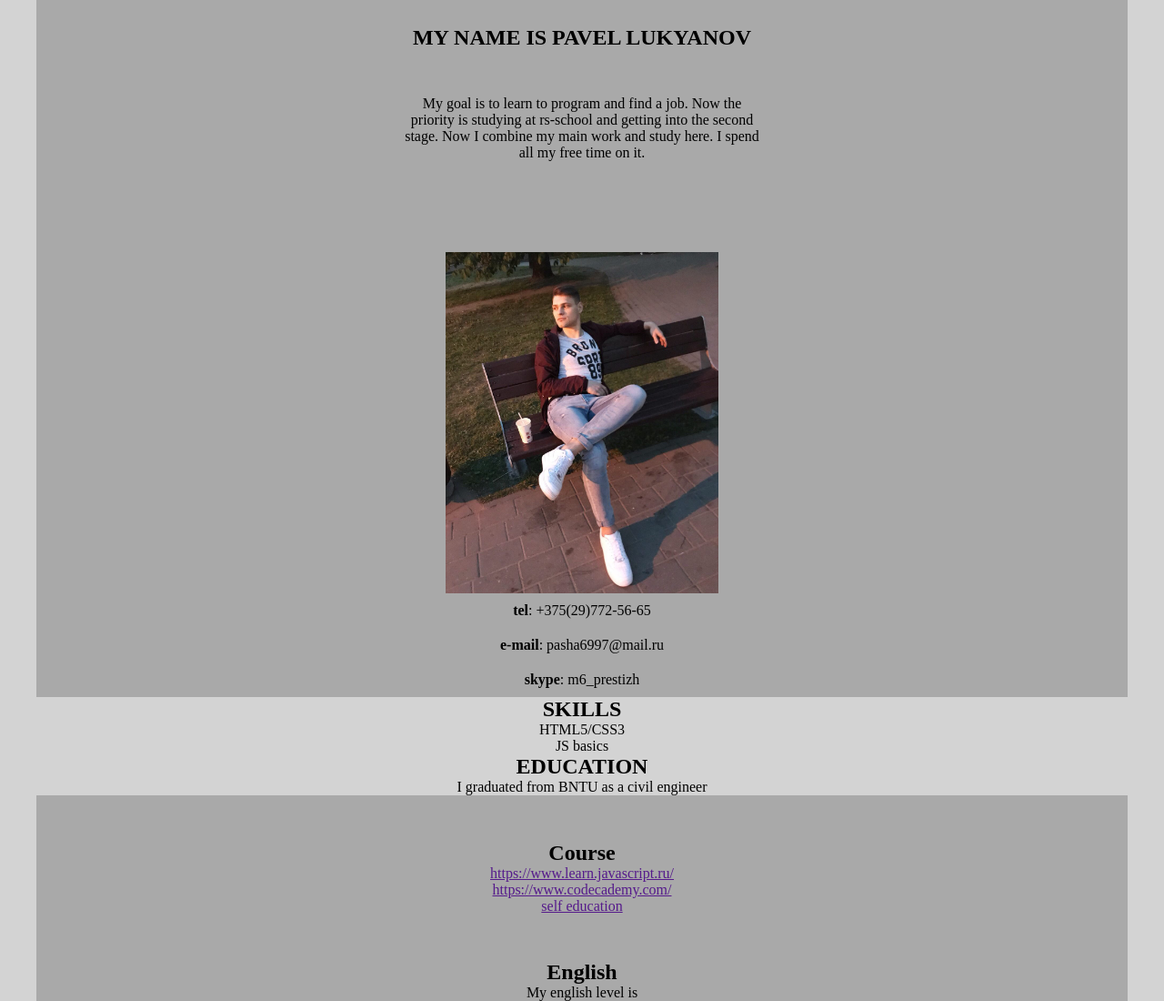
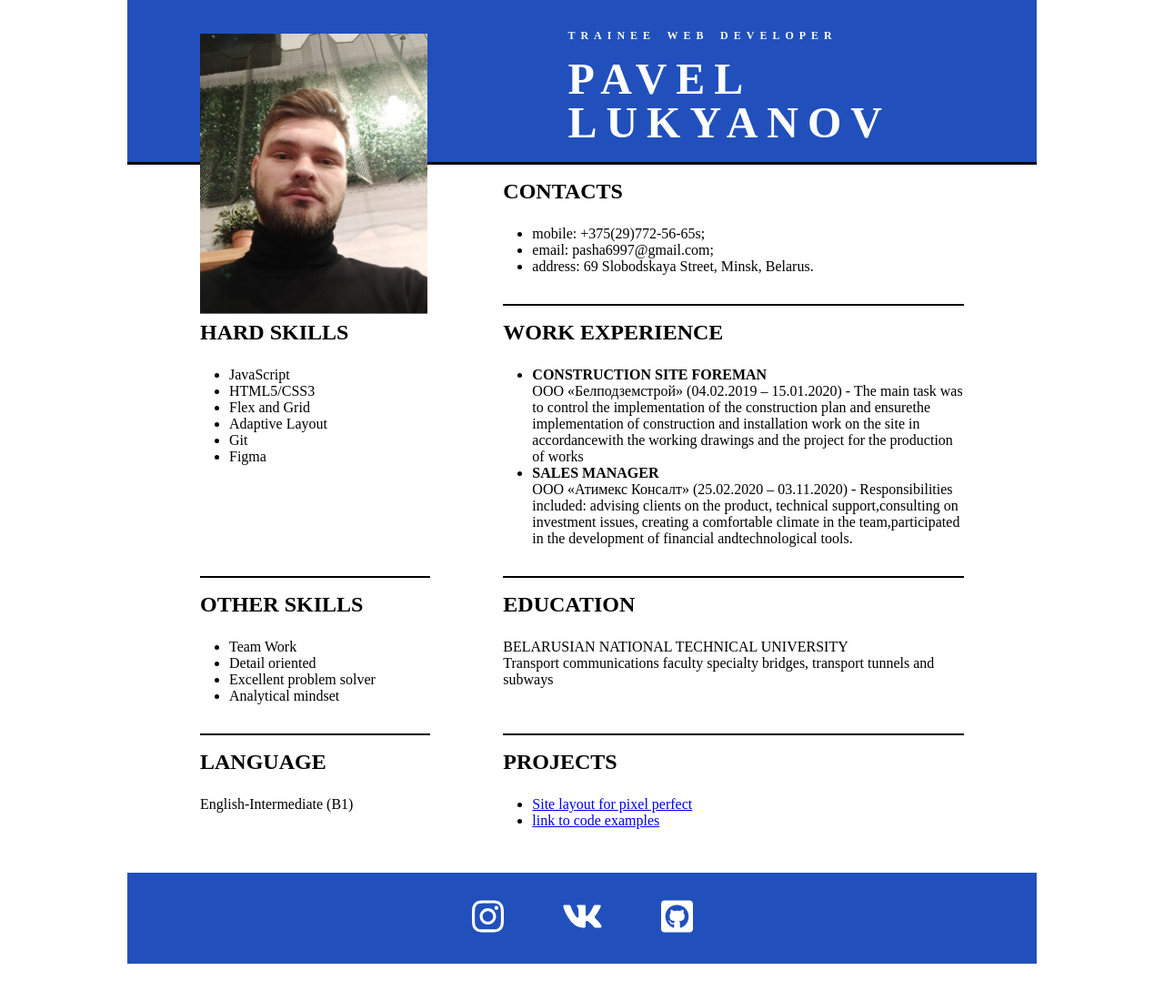
Before and after one commit to LukyanovPavel/rsschool-cv, a plain HTML site: page index.html in a window 1280 px wide. Shown: the part 22-1122 px from the top of the page at 91% size. After the commit the page ends 1081 px from the top, so only its background shows below. Drawn offline with Linux system fonts and the light colour scheme; a web font is replaced by a local one.

Commit message:
feat: added new design

```diff
--- a/index.html
+++ b/index.html
@@ -1,40 +1,97 @@
-<!DOCTYPE html>
+<!doctype html>
 <html lang="en">
 <head>
     <meta charset="UTF-8">
-    <meta name="viewport" content="width=device-width, initial-scale=1.0">
-    <title>Document</title>
+    <title>My CV</title>
     <link rel="stylesheet" href="style.css">
+    <link rel="preconnect" href="https://fonts.gstatic.com">
+    <link href="https://fonts.googleapis.com/css2?family=Shippori+Mincho+B1:wght@400;700&display=swap" rel="stylesheet">
 </head>
 <body>
-    <section class="section-info">
-        <h1 class="my-name-info">My name is Pavel Lukyanov</h1>
-        <div class="description-info">My goal is to learn to program and find a job. Now the priority is studying at rs-school and getting into the second stage.  Now I combine my main work and study here. I spend all my free time on it.</div>
-        <div class="contact-info">
-            <img src="ZXarYHKBlpw.jpg" alt="my-photo">
-            <a href="tel: +375297725665"><b>tel</b>: +375(29)772-56-65</a>
-            <a href="mailto: pasha6997@mail.ru"><b>e-mail</b>: pasha6997@mail.ru</a>
-            <a href="skype: m6_prestizh"><b>skype</b>: m6_prestizh</a>
+    <div class="wrapper">
+        <header>
+            <div>
+                <h1><span class="small">trainee web developer</span><br>pavel<br>lukyanov</h1>
             </div>
+        </header>
+        <main>
+            <img class="block myPhoto" src="image/trur.jpg" alt="My photo">
+            <div class="empty"></div>
+            <section class="block contacts">
+                <h2>contacts</h2>
+                <ul>
+                    <li>mobile: +375(29)772-56-65s;</li>
+                    <li>email: pasha6997@gmail.com;</li>
+                    <li>address: 69 Slobodskaya Street, Minsk, Belarus.</li>
+                </ul>
             </section>
-    <section class="section-skills">
-        <h2 class="skills-title">Skills</h2>
-            <div>HTML5/CSS3</div>
-            <div>JS basics</div>
+            <section class="block hard_skills">
+                <h2>hard skills</h2>
+                <ul>
+                    <li>JavaScript</li>
+                    <li>HTML5/CSS3</li>
+                    <li>Flex and Grid</li>
+                    <li>Adaptive Layout</li>
+                    <li>Git</li>
+                    <li>Figma</li>
+                </ul>
             </section>
-    <section class="section-education">
-        <h2 class="education">Education</h2>
-        <div class="education-description">I graduated from BNTU as a civil engineer</div>
+            <section class="block work_exp">
+                <h2>work experience</h2>
+                <ul>
+                    <li>
+                        <div>
+                            <h4>construction site foreman</h4>
+                            <p>ООО «Белподземстрой» (04.02.2019 – 15.01.2020)
+                                -
+                                The main task was to control the implementation of the construction plan and ensurethe implementation of construction and installation work on the site in accordancewith the working drawings and the project for the production of works</p>
+                        </div>
+                    </li>
+                    <li>
+                        <h4>sales manager</h4>
+                        <p>ООО «Атимекс Консалт» (25.02.2020 – 03.11.2020)
+                            -
+                            Responsibilities included: advising clients on the product, technical support,consulting on investment issues, creating a comfortable climate in the team,participated in the development of financial andtechnological tools.</p>
+                    </li>
+                </ul>
             </section>
-    <section class="section-course">
-        <h2 class="course">Course</h2>
-        <div><a href="">https://www.learn.javascript.ru/</a></div>
-        <div class="course-list-item"><a href="">https://www.codecademy.com/</a></li>
-        <div class="course-list-item"><a href="">self education</a></div>
+            <section class="block other_skills">
+                <h2>other skills</h2>
+                <ul>
+                    <li>Team Work</li>
+                    <li>Detail oriented</li>
+                    <li>Excellent problem solver</li>
+                    <li>Analytical mindset</li>
+                </ul>
             </section>
-    <section class="section-eng">
-        <h2 class="eng-skill-title">English</h2>
-        <div class="skill-description">My english level is</div>
+            <section class="block education">
+                <h2>education</h2>
+                <p>BELARUSIAN NATIONAL TECHNICAL UNIVERSITY <br>
+                    Transport communications faculty specialty bridges, transport tunnels and subways</p>
             </section>
+            <section class="block language">
+                <h2>language</h2>
+                <p>English-Intermediate (B1)</p>
+            </section>
+            <section class="block projects">
+                <h2>projects</h2>
+                <ul>
+                    <li><a href="https://elegant-shaw-dc338b.netlify.app/">Site layout for pixel perfect</a></li>
+                    <li><a href="https://ibb.co/S3wmH1x">link to code examples</a></li>
+                </ul>
+            </section>
+
+        </main>
+        <footer>
+            <nav>
+                <ul>
+                    <li><a href="https://www.instagram.com/pavel_lukyanov_/?hl=ru"><img class="social inst" src="image/instagram-brands.svg" alt="inst"></a></li>
+                    <li><a href="https://vk.com/id89647363"><img class="social vk" src="image/vk-brands.svg" alt="vk"></a></li>
+                    <li><a href="https://github.com/LukyanovPavel"><img class="social git" src="image/github-square-brands.svg" alt="git"></a></li>
+                </ul>
+            </nav>
+        </footer>
+    </div>
+
 </body>
 </html>
--- a/style.css
+++ b/style.css
@@ -1,68 +1,107 @@
-* {
+*{
     margin: 0;
     padding: 0;
+    font-family: 'Shippori Mincho B1', serif;
 }
 
-body {
-    width: 100%;
-    background-color: lightgray;
-    text-align: center;
+.wrapper{
+    margin: auto;
+    display: grid;
+    grid-template-columns: 1fr;
+    grid-gap: 1em 1em;
+    max-width: 1000px;
 }
-
-.section-info {
-    margin: auto;
-    width: 1200px;
-    background-color: darkgray;
+main{
+    display: grid;
+    grid-template-columns: 1fr 2fr;
+    grid-gap: 1em 5em;
 }
-
-.my-name-info {
-    padding-top: 50px;
+header{
+    display: flex;
+    justify-content: flex-end;
+    height: 200px;
+    background-color: #2150BD;
+    color: #ffffff;
     text-transform: uppercase;
-    background-color: darkgray;
+    border-bottom: solid 3px black;
 }
-
-.description-info {
-    margin: auto;
-    padding-top: 50px;
-    width: 400px;
+header>div{
+    align-self: flex-end;
+    margin-right: 10em;
 }
-
-img {
-    margin: auto;
-    width: 300px;
-    padding-top: 50px;
+.small{
+    font-size: 12px;
+    word-spacing: 0.3em;
+    letter-spacing: 6px;
 }
-
-.contact-info {
-    margin-top: 50px;
-    display: flex;
-    flex-direction: column;
-    background-color: darkgray;
+h1{
+    font-size: 3em;
+    line-height: 1em;
+    padding-bottom: 0.4em;
+    letter-spacing: 10px;
 }
-
-.contact-info > a {
-    color: black;
-    padding: 10px;
-    text-decoration: none;
+h2{
+    text-transform: uppercase;
+    padding-bottom: 1em;
 }
-
-.skills-title {
+h4{
     text-transform: uppercase;
 }
-
-.education {
-    text-transform: uppercase;
+.block{
+    border-bottom: solid 2px black;
+    padding-bottom: 2em;
 }
-.section-course {
-    padding-top: 50px;
-    margin: auto;
-    width: 1200px;
-    background-color: darkgray;
+.myPhoto{
+    border: none;
+    width: 250px;
+    position: absolute;
+    top: -10em;
+    left: 5em;
 }
-
-.section-eng {
-    padding-top: 50px;
-    margin: auto;
-    width: 1200px;
-    background-color: darkgray;
+main{
+    position: relative;
+    padding-left: 5em;
+    padding-right: 5em;
 }
+main>section>ul{
+    padding-left: 2em;
+}
+.language,.projects{
+    border: none;
+}
+footer{
+    display: flex;
+    justify-content: center;
+    align-items: center;
+    height: 100px;
+    background-color: #2150BD;
+    color: #ffffff;
+}
+nav>ul{
+    display: flex;
+    justify-content: center;
+    padding: 0;
+    margin: 0;
+}
+nav>ul>li{
+    display: flex;
+    align-items: center;
+    list-style-type: none;
+    margin-right: 2em;
+    margin-left: 2em;
+}
+.social:hover{
+    height: 35px;
+}
+.inst{
+    width: 35px;
+    height: 40px;
+}
+.vk{
+    width: 45px;
+    height: 40px;
+}
+.git{
+    width: 35px;
+    height: 40px;
+}
```
Also changed, not shown: ZXarYHKBlpw.jpg (deleted), image/Untitled.png (added), image/github-square-brands.svg (added), image/instagram-brands.svg (added), image/trur.jpg (added), image/vk-brands.svg (added). Lines whose indentation alone changed are shown as unchanged.
